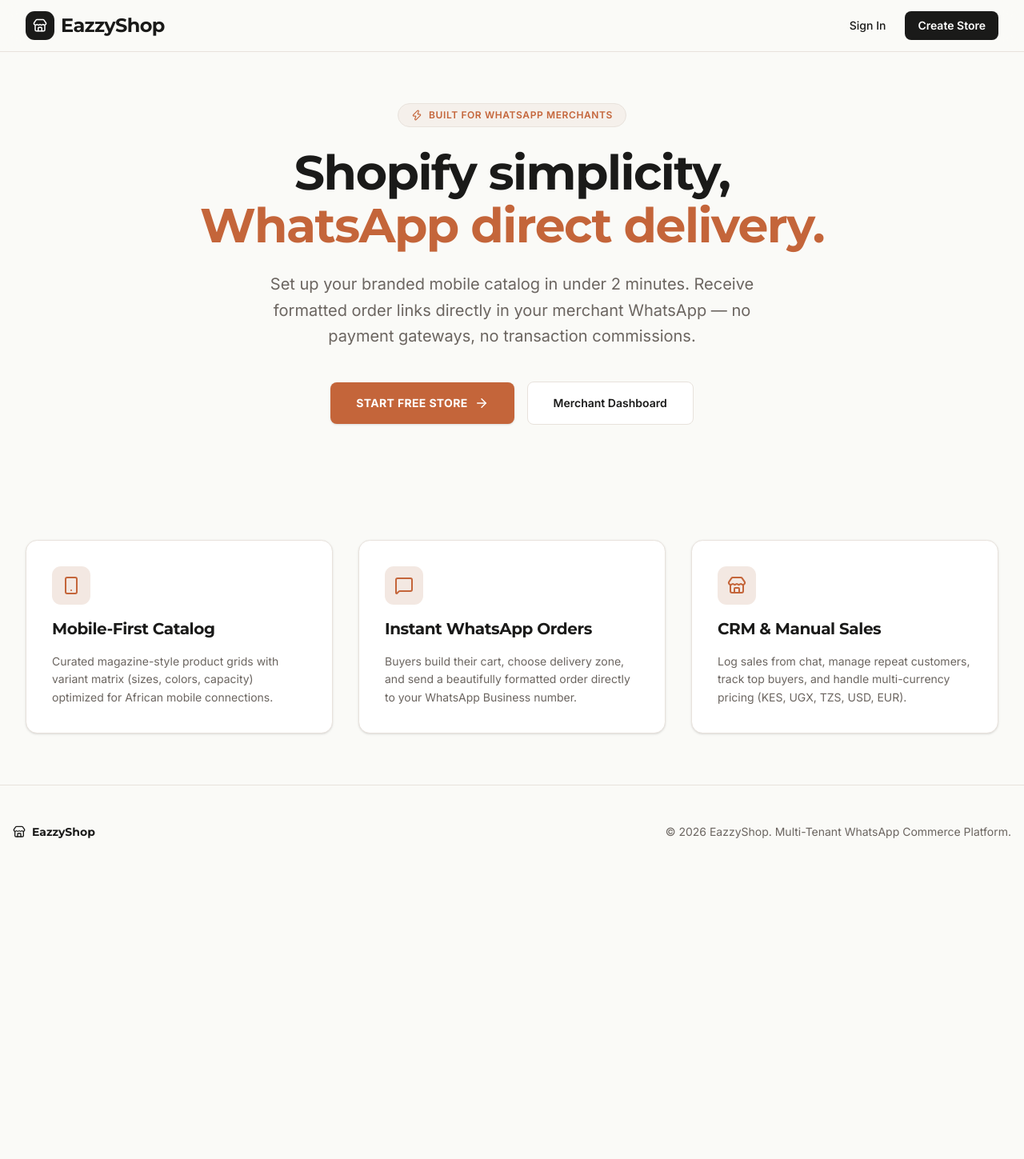
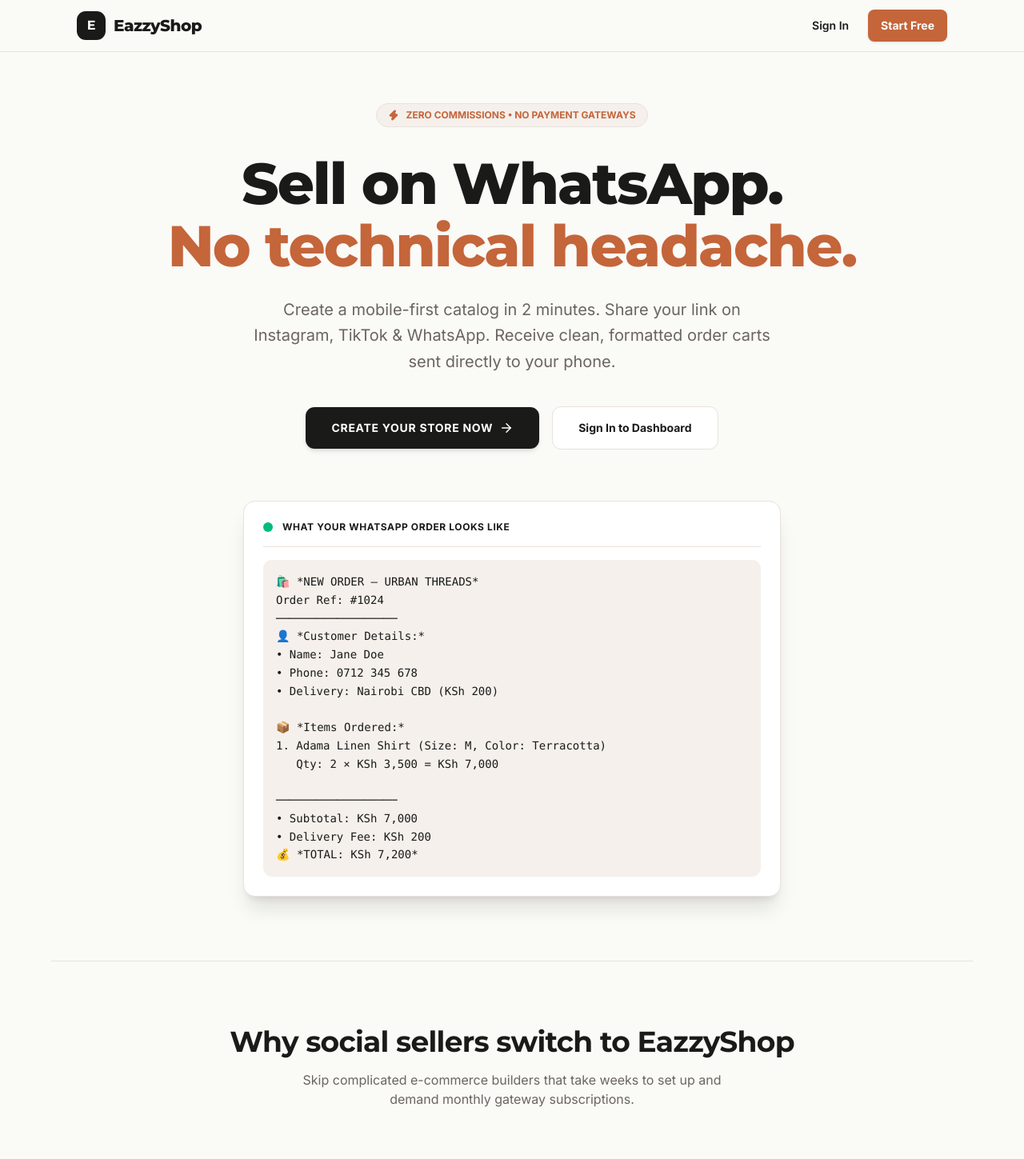
Before and after one commit to wanjalaian/eazzyshop, a Next.js app: page / in a window 1280 px wide. Shown: the top 1449 px of the page at 80% size. Before the commit the page ends 1098 px from the top, so only its background shows below. Built offline with nearby package versions, Linux system fonts and the light colour scheme; no server answers; what @convex-dev/auth would draw is missing.

Commit message:
Revamp landing page copy & layout

```diff
--- a/src/app/page.tsx
+++ b/src/app/page.tsx
@@ -1,110 +1,166 @@
 import Link from "next/link";
-import { Store, MessageSquare, Smartphone, Zap, CheckCircle2, ArrowRight } from "lucide-react";
+import { Store, MessageSquare, Smartphone, Zap, ArrowRight, CheckCircle, ShieldCheck, Sparkles } from "lucide-react";
 
 export default function HomePage() {
   return (
-    <div className="min-h-screen bg-[#FAFAF7] text-[#1A1A19]">
+    <div className="min-h-screen bg-[#FAFAF7] text-[#1A1A19] font-sans antialiased">
       {/* Header */}
-      <header className="border-b border-[#E8E2DC] bg-[#FAFAF7]/80 backdrop-blur-md sticky top-0 z-50">
-        <div className="max-w-7xl mx-auto px-4 sm:px-6 lg:px-8 h-16 flex items-center justify-between">
-          <div className="flex items-center gap-2">
-            <div className="w-9 h-9 rounded-xl bg-[#1A1A19] flex items-center justify-center text-white">
-              <Store size={18} />
+      <header className="border-b border-[#E8E2DC] bg-[#FAFAF7]/90 backdrop-blur-md sticky top-0 z-50">
+        <div className="max-w-6xl mx-auto px-4 sm:px-6 lg:px-8 h-16 flex items-center justify-between">
+          <div className="flex items-center gap-2.5">
+            <div className="w-9 h-9 rounded-xl bg-[#1A1A19] flex items-center justify-center text-white font-bold font-heading">
+              E
             </div>
-            <span className="font-heading text-2xl font-bold tracking-tight">EazzyShop</span>
+            <span className="font-heading text-xl font-extrabold tracking-tight">EazzyShop</span>
           </div>
 
           <div className="flex items-center gap-3">
             <Link
               href="/login"
-              className="text-sm font-medium text-[#1A1A19] hover:text-[#C4653A] px-3 py-2 transition-colors"
+              className="text-sm font-semibold text-[#1A1A19] hover:text-[#C4653A] px-3 py-2 transition-colors"
             >
               Sign In
             </Link>
             <Link
               href="/register"
-              className="text-sm font-semibold bg-[#1A1A19] text-white px-4 py-2 rounded-lg hover:bg-[#1A1A19]/90 transition-colors"
+              className="text-sm font-bold bg-[#C4653A] hover:bg-[#A8522E] text-white px-4 py-2.5 rounded-lg transition-colors shadow-sm"
             >
-              Create Store
+              Start Free
             </Link>
           </div>
         </div>
       </header>
 
-      {/* Hero */}
+      {/* Hero Section */}
       <section className="pt-16 pb-20 px-4 sm:px-6 lg:px-8 max-w-5xl mx-auto text-center">
-        <div className="inline-flex items-center gap-2 bg-[#F5F0EB] border border-[#E8E2DC] px-4 py-1.5 rounded-full text-xs font-semibold uppercase tracking-wider text-[#C4653A] mb-6">
-          <Zap size={14} /> Built for WhatsApp Merchants
+        <div className="inline-flex items-center gap-2 bg-[#F5F0EB] border border-[#E8E2DC] px-3.5 py-1.5 rounded-full text-xs font-bold text-[#C4653A] mb-8">
+          <Zap size={14} className="fill-[#C4653A]" /> ZERO COMMISSIONS • NO PAYMENT GATEWAYS
         </div>
 
-        <h1 className="font-heading text-4xl sm:text-6xl font-bold tracking-tight leading-[1.1] text-[#1A1A19] mb-6">
-          Shopify simplicity, <br />
-          <span className="text-[#C4653A]">WhatsApp direct delivery.</span>
+        <h1 className="font-heading text-4xl sm:text-6xl lg:text-7xl font-extrabold tracking-tight leading-[1.08] text-[#1A1A19] mb-6">
+          Sell on WhatsApp. <br />
+          <span className="text-[#C4653A]">No technical headache.</span>
         </h1>
 
-        <p className="text-lg sm:text-xl text-[#6B6560] max-w-2xl mx-auto mb-10 leading-relaxed font-sans">
-          Set up your branded mobile catalog in under 2 minutes. Receive formatted order links directly in your merchant WhatsApp — no payment gateways, no transaction commissions.
+        <p className="text-base sm:text-xl text-[#6B6560] max-w-2xl mx-auto mb-10 leading-relaxed">
+          Create a mobile-first catalog in 2 minutes. Share your link on Instagram, TikTok & WhatsApp. Receive clean, formatted order carts sent directly to your phone.
         </p>
 
-        <div className="flex flex-col sm:flex-row items-center justify-center gap-4">
+        <div className="flex flex-col sm:flex-row items-center justify-center gap-4 mb-16">
           <Link
             href="/register"
-            className="w-full sm:w-auto px-8 py-4 bg-[#C4653A] hover:bg-[#A8522E] text-white rounded-lg font-bold text-sm tracking-wide uppercase flex items-center justify-center gap-2 transition-colors shadow-sm"
+            className="w-full sm:w-auto px-8 py-4 bg-[#1A1A19] hover:bg-[#1A1A19]/90 text-white rounded-xl font-bold text-sm tracking-wider uppercase flex items-center justify-center gap-2 transition-all shadow-md hover:shadow-lg"
           >
-            Start Free Store
+            Create Your Store Now
             <ArrowRight size={18} />
           </Link>
           <Link
             href="/login"
-            className="w-full sm:w-auto px-8 py-4 bg-white border border-[#E8E2DC] hover:bg-[#F5F0EB] text-[#1A1A19] rounded-lg font-semibold text-sm transition-colors flex items-center justify-center"
+            className="w-full sm:w-auto px-8 py-4 bg-white border border-[#E8E2DC] hover:bg-[#F5F0EB] text-[#1A1A19] rounded-xl font-bold text-sm transition-colors flex items-center justify-center"
           >
-            Merchant Dashboard
+            Sign In to Dashboard
           </Link>
+        </div>
+
+        {/* Live Order Mockup Preview */}
+        <div className="max-w-2xl mx-auto bg-white rounded-2xl border border-[#E8E2DC] p-6 shadow-xl text-left font-sans">
+          <div className="flex items-center gap-3 border-b border-[#E8E2DC] pb-4 mb-4">
+            <div className="w-3 h-3 rounded-full bg-emerald-500" />
+            <span className="text-xs font-bold text-[#1A1A19] uppercase tracking-wider">What your WhatsApp order looks like</span>
+          </div>
+          <div className="bg-[#F5F0EB] p-4 rounded-xl font-mono text-xs sm:text-sm leading-relaxed text-[#1A1A19] whitespace-pre-wrap">
+{`🛍️ *NEW ORDER — URBAN THREADS*
+Order Ref: #1024
+──────────────────
+👤 *Customer Details:*
+• Name: Jane Doe
+• Phone: 0712 345 678
+• Delivery: Nairobi CBD (KSh 200)
+
+📦 *Items Ordered:*
+1. Adama Linen Shirt (Size: M, Color: Terracotta)
+   Qty: 2 × KSh 3,500 = KSh 7,000
+
+──────────────────
+• Subtotal: KSh 7,000
+• Delivery Fee: KSh 200
+💰 *TOTAL: KSh 7,200*`}
+          </div>
         </div>
       </section>
 
-      {/* Feature Cards */}
-      <section className="py-16 px-4 sm:px-6 lg:px-8 max-w-7xl mx-auto">
+      {/* Feature Grid */}
+      <section className="py-20 px-4 sm:px-6 lg:px-8 max-w-6xl mx-auto border-t border-[#E8E2DC]">
+        <div className="text-center mb-16">
+          <h2 className="font-heading text-3xl sm:text-4xl font-bold text-[#1A1A19] mb-4">
+            Why social sellers switch to EazzyShop
+          </h2>
+          <p className="text-[#6B6560] max-w-xl mx-auto text-sm sm:text-base">
+            Skip complicated e-commerce builders that take weeks to set up and demand monthly gateway subscriptions.
+          </p>
+        </div>
+
         <div className="grid grid-cols-1 md:grid-cols-3 gap-8">
           <div className="bg-white p-8 rounded-2xl border border-[#E8E2DC] shadow-sm flex flex-col gap-4">
-            <div className="w-12 h-12 rounded-xl bg-[#F3E8E2] text-[#C4653A] flex items-center justify-center">
-              <Smartphone size={24} />
+            <div className="w-12 h-12 rounded-xl bg-[#F3E8E2] text-[#C4653A] flex items-center justify-center font-bold">
+              <Smartphone size={22} />
             </div>
-            <h3 className="font-heading text-xl font-bold text-[#1A1A19]">Mobile-First Catalog</h3>
+            <h3 className="font-heading text-lg font-bold text-[#1A1A19]">Variants Ready Out-of-the-Box</h3>
             <p className="text-[#6B6560] text-sm leading-relaxed">
-              Curated magazine-style product grids with variant matrix (sizes, colors, capacity) optimized for African mobile connections.
+              Clothing sizes (S, M, L, XL), shoe colors, phone storage capacities (64GB, 128GB). Add option groups in seconds.
             </p>
           </div>
 
           <div className="bg-white p-8 rounded-2xl border border-[#E8E2DC] shadow-sm flex flex-col gap-4">
-            <div className="w-12 h-12 rounded-xl bg-[#F3E8E2] text-[#C4653A] flex items-center justify-center">
-              <MessageSquare size={24} />
+            <div className="w-12 h-12 rounded-xl bg-[#F3E8E2] text-[#C4653A] flex items-center justify-center font-bold">
+              <MessageSquare size={22} />
             </div>
-            <h3 className="font-heading text-xl font-bold text-[#1A1A19]">Instant WhatsApp Orders</h3>
+            <h3 className="font-heading text-lg font-bold text-[#1A1A19]">Direct M-Pesa & Cash Flow</h3>
             <p className="text-[#6B6560] text-sm leading-relaxed">
-              Buyers build their cart, choose delivery zone, and send a beautifully formatted order directly to your WhatsApp Business number.
+              Collect payments via M-Pesa Till/Paybill, Cash on Delivery, or Bank Transfer. You get 100% of your money immediately.
             </p>
           </div>
 
           <div className="bg-white p-8 rounded-2xl border border-[#E8E2DC] shadow-sm flex flex-col gap-4">
-            <div className="w-12 h-12 rounded-xl bg-[#F3E8E2] text-[#C4653A] flex items-center justify-center">
-              <Store size={24} />
+            <div className="w-12 h-12 rounded-xl bg-[#F3E8E2] text-[#C4653A] flex items-center justify-center font-bold">
+              <Zap size={22} />
             </div>
-            <h3 className="font-heading text-xl font-bold text-[#1A1A19]">CRM & Manual Sales</h3>
+            <h3 className="font-heading text-lg font-bold text-[#1A1A19]">1-Tap WhatsApp Re-engagement</h3>
             <p className="text-[#6B6560] text-sm leading-relaxed">
-              Log sales from chat, manage repeat customers, track top buyers, and handle multi-currency pricing (KES, UGX, TZS, USD, EUR).
+              Auto-log customer phones and order history. Message repeat buyers directly on WhatsApp with new catalog drops.
             </p>
           </div>
         </div>
       </section>
 
+      {/* CTA Footer */}
+      <section className="py-16 px-4 bg-[#1A1A19] text-white text-center">
+        <div className="max-w-4xl mx-auto space-y-6">
+          <h2 className="font-heading text-3xl sm:text-5xl font-bold tracking-tight">
+            Ready to streamline your WhatsApp sales?
+          </h2>
+          <p className="text-[#A89F97] max-w-lg mx-auto text-sm sm:text-base">
+            Set up your storefront today. Free forever on Starter tier.
+          </p>
+          <div className="pt-4">
+            <Link
+              href="/register"
+              className="inline-flex items-center gap-2 px-8 py-4 bg-[#C4653A] hover:bg-[#A8522E] text-white font-bold text-sm rounded-xl uppercase tracking-wider transition-all"
+            >
+              Build My Store Now
+              <ArrowRight size={18} />
+            </Link>
+          </div>
+        </div>
+      </section>
+
       {/* Footer */}
-      <footer className="border-t border-[#E8E2DC] py-12 px-4 text-center text-sm text-[#6B6560]">
-        <div className="max-w-7xl mx-auto flex flex-col sm:flex-row justify-between items-center gap-4">
+      <footer className="border-t border-[#E8E2DC] py-8 px-4 text-center text-xs text-[#6B6560] bg-[#FAFAF7]">
+        <div className="max-w-6xl mx-auto flex flex-col sm:flex-row justify-between items-center gap-4">
           <div className="flex items-center gap-2 font-heading font-bold text-[#1A1A19]">
-            <Store size={16} /> EazzyShop
+            EazzyShop Platform
           </div>
-          <p>© {new Date().getFullYear()} EazzyShop. Multi-Tenant WhatsApp Commerce Platform.</p>
+          <p>© {new Date().getFullYear()} EazzyShop. Built for African & Global Merchants.</p>
         </div>
       </footer>
     </div>
```
